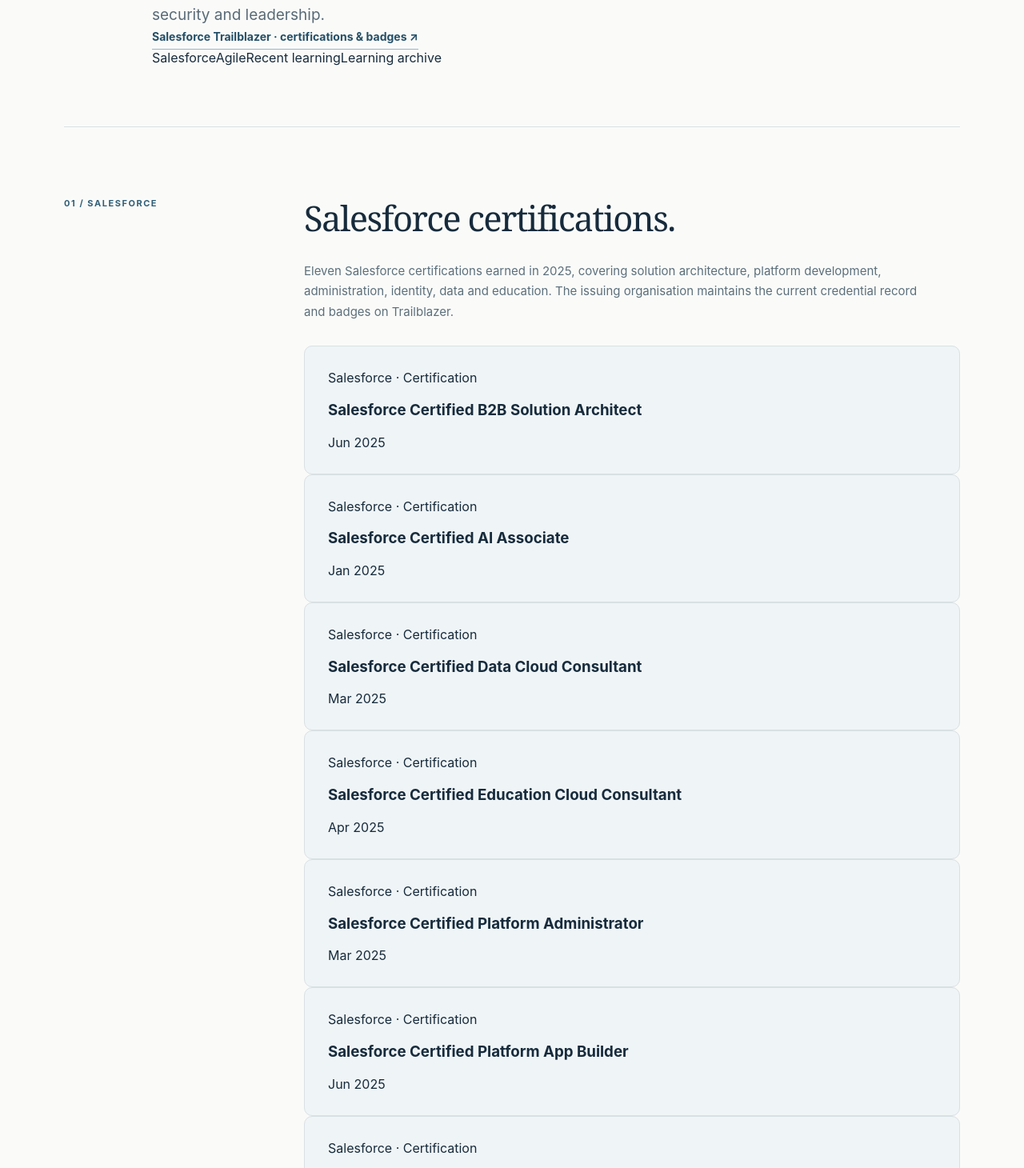
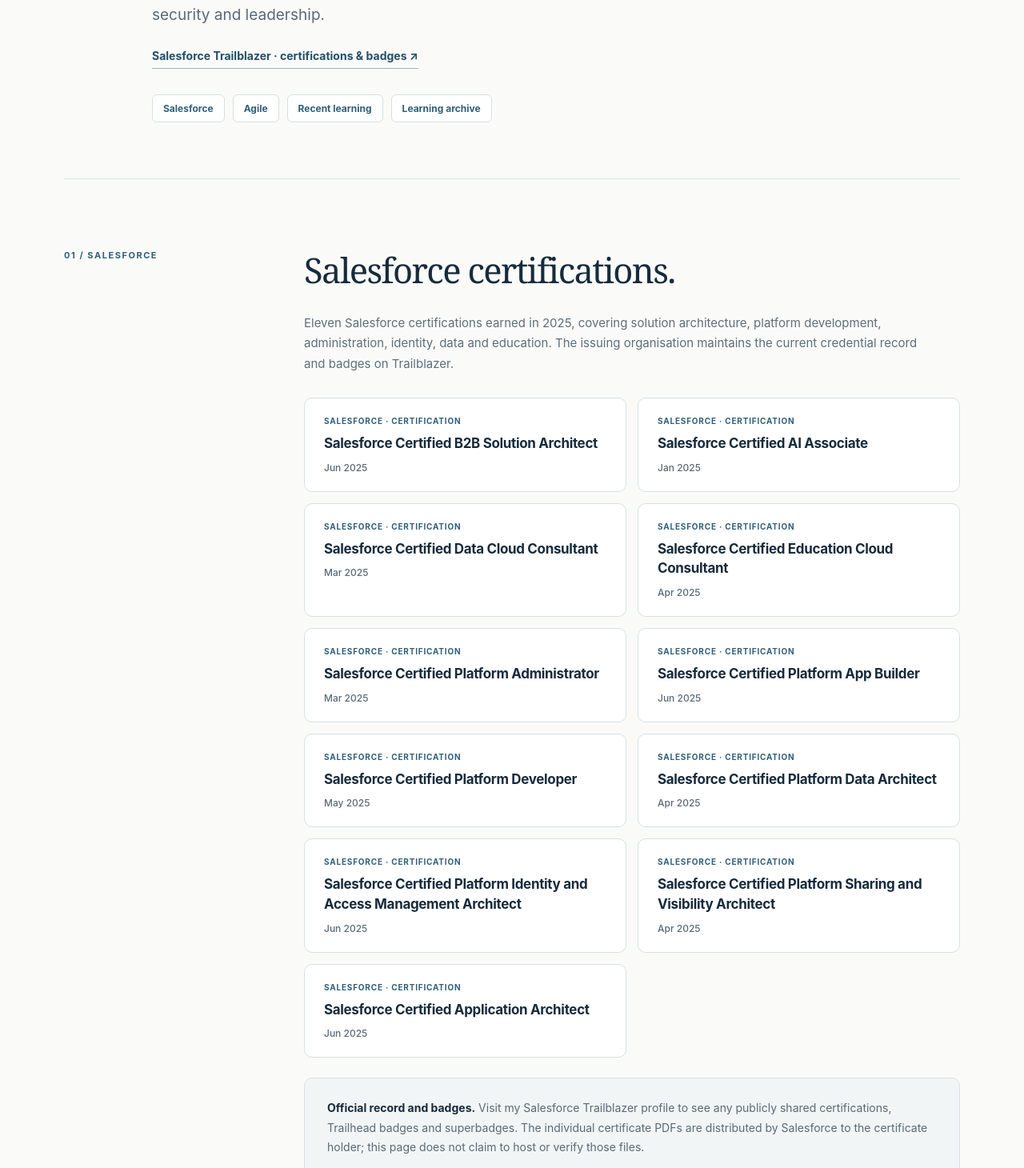
Before and after one commit to CeciG21/cg-website, a Next.js app: page /credentials in a window 1280 px wide. Shown: the part 570-2030 px from the top of the page at 80% size. Built offline with nearby package versions, Linux system fonts and the light colour scheme.

Commit message:
style: match credentials catalogue to existing editorial theme

```diff
--- a/app/profile.css
+++ b/app/profile.css
@@ -104,4 +104,38 @@ main{overflow:visible}
 @media(max-width:640px){.cv-achievements{grid-template-columns:1fr}.cv-achievement{padding:22px}}
 @media(max-width:900px){.cv-hero{gap:44px;grid-template-columns:1fr}.cv-aside{display:grid;grid-template-columns:repeat(3,minmax(0,1fr));gap:16px;padding-left:0;border-left:none}.cv-aside-heading{grid-column:1/-1;margin-bottom:0}.cv-fact{padding:14px 0}.cv-section-layout{grid-template-columns:170px minmax(0,1fr);gap:35px}.cv-contact{align-items:flex-start;flex-direction:column}.site-header,.nav{padding-left:24px;padding-right:24px}}
 @media(max-width:640px){html{scroll-padding-top:132px}.site-header,.nav{min-height:auto;padding:13px 18px 11px;flex-direction:column;align-items:flex-start;gap:12px}.site-header .brand b,.nav .brand b{display:inline!important}.site-header nav,.nav .navlinks{display:flex!important;width:100%;flex-wrap:wrap;gap:19px;font-size:12px}.site-header .header-cta,.nav .navcta{display:none!important}.cv-shell,.section-shell,.shell,.site-footer,.footer{width:calc(100% - 36px)}.cv-hero{padding:63px 0 70px;gap:34px}.cv-hero h1{font-size:clamp(59px,15vw,78px)}.cv-role{font-size:23px}.cv-lede{font-size:16px;line-height:1.75}.cv-actions{gap:20px}.cv-aside{display:block}.cv-aside-heading{margin-bottom:0}.cv-fact{padding:13px 0}.cv-section{padding:60px 0}.cv-section-layout{grid-template-columns:1fr;gap:22px}.cv-section-title{font-size:36px}.cv-timeline-entry{grid-template-columns:1fr;gap:8px;padding:23px 0}.cv-capabilities{grid-template-columns:1fr}.cv-projects{grid-template-columns:1fr;gap:40px}.cv-project p{min-height:0}.cv-contact{gap:15px}.site-footer,.footer{align-items:flex-start;gap:12px;flex-direction:column;padding:24px 0}.site-footer p,.footer p{display:block}.mp-page-hero,.mp-case-hero{padding-top:58px}.mp-page-hero h1,.mp-case-hero h1,.pagehero h1,.casehero h1{font-size:clamp(44px,12vw,60px)}.mp-benefit-grid article{min-height:0}.mp-project-feature,.feature{gap:24px}.mp-screenshot-frame figcaption,.shot figcaption{font-size:10px}}
+
+
+/* Credentials catalogue – matching the existing editorial profile theme. */
+.credentials-hero{padding-bottom:70px}
+.credentials-hero-actions{margin-top:24px}
+.credentials-jump{display:flex;flex-wrap:wrap;gap:10px;margin-top:32px}
+.credentials-jump a{display:inline-block;padding:9px 13px;border:1px solid var(--cv-rule);border-radius:6px;color:var(--cv-accent);font-size:12px;font-weight:650;background:#fff}
+.credentials-jump a:hover{border-color:#8ca8b5}
+.credentials-grid{display:grid;grid-template-columns:repeat(2,minmax(0,1fr));gap:14px}
+.credentials-card{min-width:0;display:flex;flex-direction:column;gap:10px;padding:22px 24px;border:1px solid var(--cv-rule);border-radius:10px;background:#fff}
+.credentials-card-type{color:var(--cv-accent);text-transform:uppercase;letter-spacing:.08em;font-size:10px;font-weight:700}
+.credentials-card h3{margin:0;color:var(--cv-ink);font-size:17px;font-weight:650;line-height:1.45;letter-spacing:-.02em;overflow-wrap:anywhere}
+.credentials-date{display:block;color:var(--cv-muted);font-size:12px;font-weight:550;white-space:nowrap}
+.credentials-provider-note{margin-top:25px;padding:25px 28px;background:var(--cv-tint);border:1px solid var(--cv-rule);border-radius:10px}
+.credentials-provider-note p{margin:0 0 18px;color:var(--cv-muted);font-size:14px;line-height:1.75}
+.credentials-provider-note strong{color:var(--cv-ink)}
+.credentials-records{border-top:1px solid var(--cv-rule)}
+.credentials-record{display:flex;justify-content:space-between;align-items:flex-start;gap:20px;padding:20px 0;border-bottom:1px solid var(--cv-rule)}
+.credentials-record h3{margin:0 0 7px;font-size:16px;font-weight:650;line-height:1.5;color:var(--cv-ink)}
+.credentials-record div>span{font-size:12px;color:var(--cv-muted)}
+.credentials-record .credentials-date{padding-top:3px}
+.credentials-archive{border-top:1px solid var(--cv-rule)}
+.credentials-archive details{border-bottom:1px solid var(--cv-rule)}
+.credentials-archive summary{display:flex;align-items:center;justify-content:space-between;gap:18px;cursor:pointer;padding:20px 2px;color:var(--cv-ink);font-size:17px;font-weight:650}
+.credentials-archive summary::marker{color:var(--cv-accent)}
+.credentials-archive summary small{color:var(--cv-muted);font-size:12px;font-weight:500;text-align:right}
+.credentials-archive summary:hover{color:var(--cv-accent)}
+.credentials-archive summary:focus-visible{outline:2px solid var(--cv-accent);outline-offset:4px}
+.credentials-archive ul{list-style:none;margin:0;padding:0 0 17px}
+.credentials-archive li{display:flex;justify-content:space-between;gap:20px;align-items:flex-start;padding:13px 0;border-top:1px solid var(--cv-rule);font-size:13px;line-height:1.55;color:var(--cv-ink)}
+.credentials-archive li small{white-space:nowrap;color:var(--cv-muted);font-size:11px}
+.credentials-source-note{max-width:760px;margin:22px 0;color:var(--cv-muted);font-size:13px;line-height:1.7}
+@media(max-width:640px){.credentials-hero{padding-bottom:45px}.credentials-grid{grid-template-columns:1fr}.credentials-card{padding:20px}.credentials-record{gap:12px}.credentials-archive summary{align-items:flex-start;flex-direction:column;gap:5px}.credentials-archive summary small{text-align:left}.credentials-archive li{flex-direction:column;gap:4px}.credentials-jump{gap:8px}}
+
 @media(prefers-reduced-motion:reduce){html{scroll-behavior:auto}*,*::before,*::after{animation-duration:.01ms!important;transition-duration:.01ms!important}}
```
